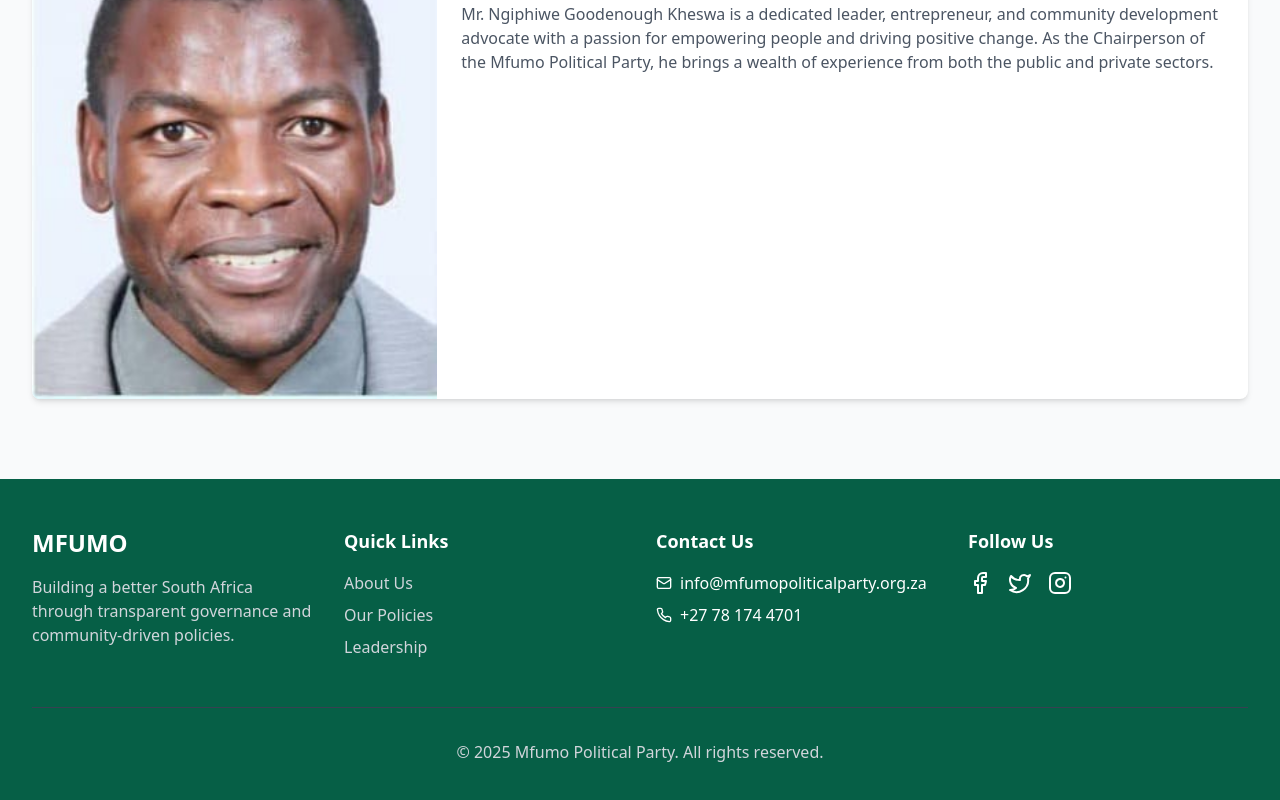
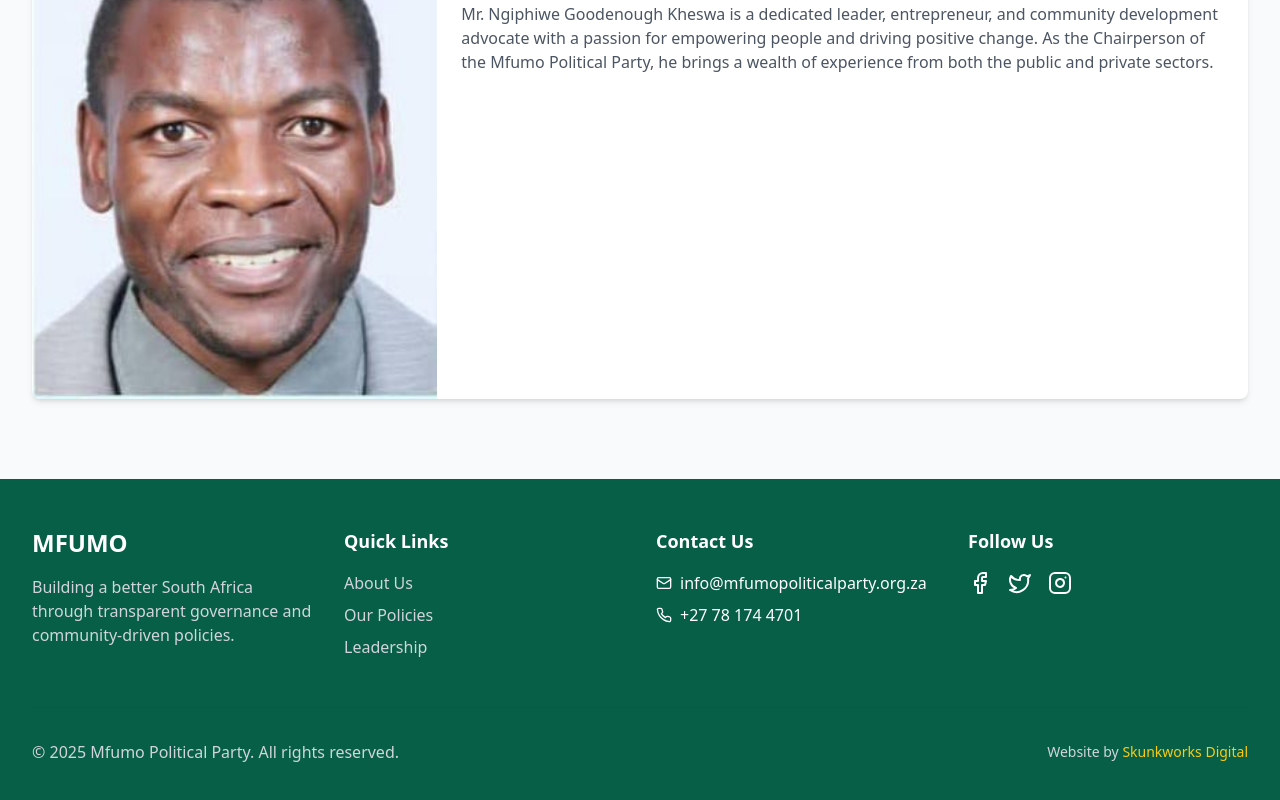
Before and after one commit to Mfumo-Political-Party/www, a React (Vite) app: page / in a window 1280 px wide. Shown: the part 3066-3866 px from the top of the page. Built offline with nearby package versions, Linux system fonts and the light colour scheme.

Commit message:
Update Footer.tsx

```diff
--- a/src/components/Footer.tsx
+++ b/src/components/Footer.tsx
@@ -1,3 +1,4 @@
+import React from "react";
 import { Facebook, Twitter, Instagram, Mail, Phone } from "lucide-react";
 
 const Footer = () => {
@@ -68,24 +69,37 @@ const Footer = () => {
               Follow Us
             </h4>
             <div className="flex space-x-4">
-              <a href="#" className="hover:text-gray-300" title="Facebook">
+              <a href="#" className="hover:text-gray-300">
                 <Facebook size={20} className="md:w-6 md:h-6" />
               </a>
-              <a href="#" className="hover:text-gray-300" title="Twitter">
+              <a href="#" className="hover:text-gray-300">
                 <Twitter size={20} className="md:w-6 md:h-6" />
               </a>
-              <a href="#" className="hover:text-gray-300" title="Instagram">
+              <a href="#" className="hover:text-gray-300">
                 <Instagram size={20} className="md:w-6 md:h-6" />
               </a>
             </div>
           </div>
         </div>
 
-        <div className="mt-8 md:mt-12 pt-6 md:pt-8 border-t border-gray-700 text-center">
-          <p className="text-sm md:text-base text-gray-300">
-            © {new Date().getFullYear()} Mfumo Political Party. All rights
-            reserved.
-          </p>
+        <div className="mt-8 md:mt-12 pt-6 md:pt-8 border-t border-gray-700">
+          <div className="flex flex-col md:flex-row justify-between items-center space-y-4 md:space-y-0">
+            <p className="text-sm md:text-base text-gray-300">
+              © {new Date().getFullYear()} Mfumo Political Party. All rights
+              reserved.
+            </p>
+            <p className="text-sm text-gray-300">
+              Website by{" "}
+              <a
+                href="https://www.skunkworksdigital.co.za/"
+                target="_blank"
+                rel="noopener noreferrer"
+                className="text-accent hover:text-accent-light"
+              >
+                Skunkworks Digital
+              </a>
+            </p>
+          </div>
         </div>
       </div>
     </footer>
```
